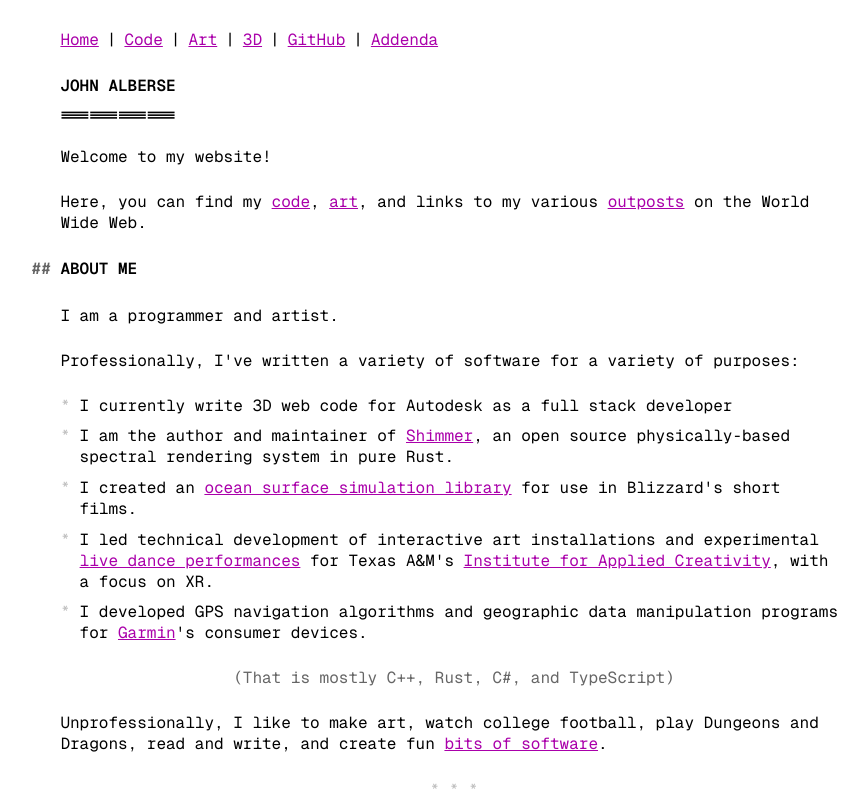
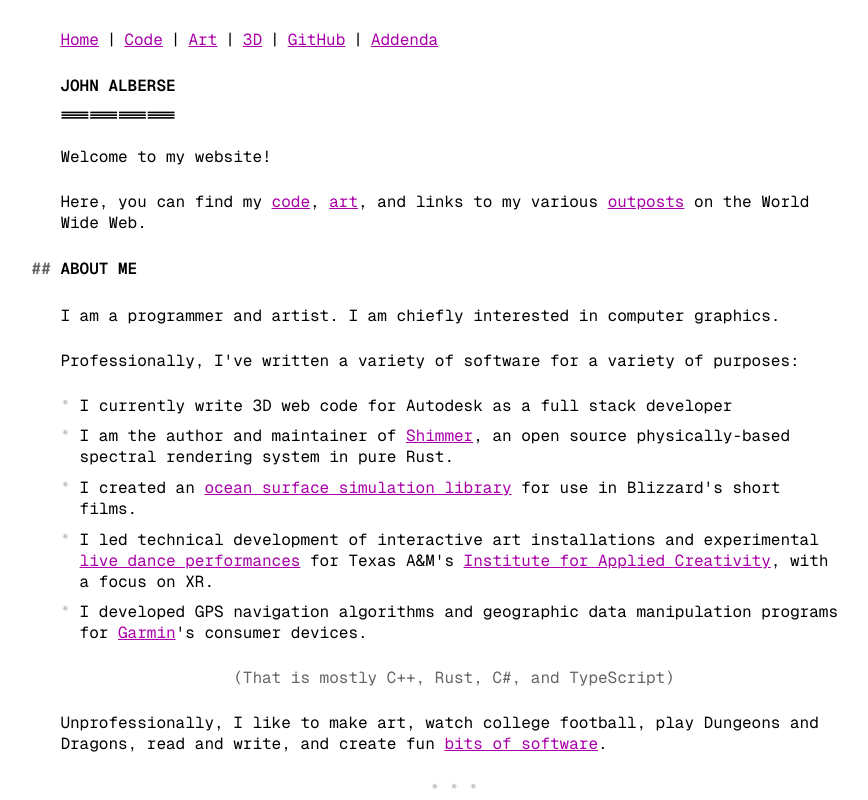
Before and after one commit to jalberse/alberse-website, a Next.js app: page / in a window 1280 px wide. Shown: the top 800 px of the page, without its empty margins (186-1054 px from the left). Built offline with nearby package versions, Linux system fonts and the light colour scheme.

Commit message:
Update bio

```diff
--- a/app/page.tsx
+++ b/app/page.tsx
@@ -7,7 +7,7 @@ export default function Home() {
       <p>Welcome to my website!</p>
       <p>Here, you can find my <a href="/#code">code</a>, <a href="/art">art</a>, and links to my various <a href="/#socials">outposts</a> on the World Wide Web.</p>
       <h2 id="AboutMe"><a href="#AboutMe"></a> About Me</h2>
-      <p>I am a programmer and artist.</p>
+      <p>I am a programmer and artist. I am chiefly interested in computer graphics.</p>
       <p>Professionally, I&apos;ve written a variety of software for a variety of purposes:</p>
       <ul>
         <li>I currently write 3D web code for Autodesk as a full stack developer</li>
```
